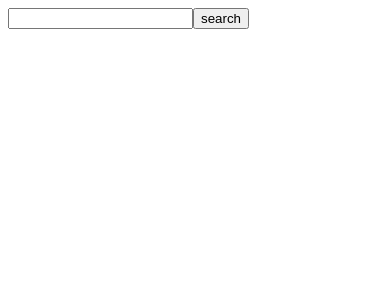
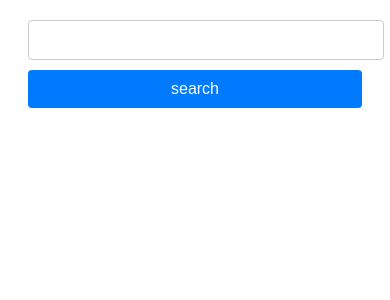
Before and after one commit to axdrsh/seekster, a React (Vite) app: page / in a window 390 px wide. Shown: the top 300 px of the page. Built offline with nearby package versions, Linux system fonts and the light colour scheme.

Commit message:
Update App.css

```diff
--- a/src/App.css
+++ b/src/App.css
@@ -0,0 +1,70 @@
+/* General styles for the App */
+.App {
+    font-family: Arial, sans-serif;
+    margin: 20px;
+    max-width: 800px;
+}
+
+/* Styles for the search bar */
+.searchBar {
+    display: flex;
+    justify-content: space-between;
+    margin-bottom: 20px;
+}
+
+.searchInput {
+    flex: 1;
+    padding: 10px;
+    border: 1px solid #ccc;
+    border-radius: 4px;
+    font-size: 16px;
+}
+
+.searchButton {
+    padding: 10px 15px;
+    background-color: #007bff;
+    color: white;
+    border: none;
+    border-radius: 4px;
+    cursor: pointer;
+    font-size: 16px;
+    transition: background-color 0.3s ease;
+}
+
+.searchButton:hover {
+    background-color: #0056b3; /* Darker blue on hover */
+}
+
+/* Styles for search results */
+.searchResults {
+    border-bottom: 1px solid #eaeaea; /* Divider between results */
+    padding: 15px 0;
+}
+
+.title {
+    font-size: 18px;
+    color: #007bff; /* Link color */
+    text-decoration: none; /* Remove underline */
+}
+
+.title:hover {
+    text-decoration: underline; /* Underline on hover */
+}
+
+.description {
+    margin-top: 5px;
+    color: #555; /* Description text color */
+}
+
+/* Responsive design */
+@media (max-width: 600px) {
+    .searchBar {
+        flex-direction: column; /* Stack elements on small screens */
+        align-items: stretch; /* Stretch to full width */
+    }
+
+    .searchInput {
+        margin-bottom: 10px; /* Space between input and button */
+        width: 100%; /* Full width on small screens */
+    }
+}
```
